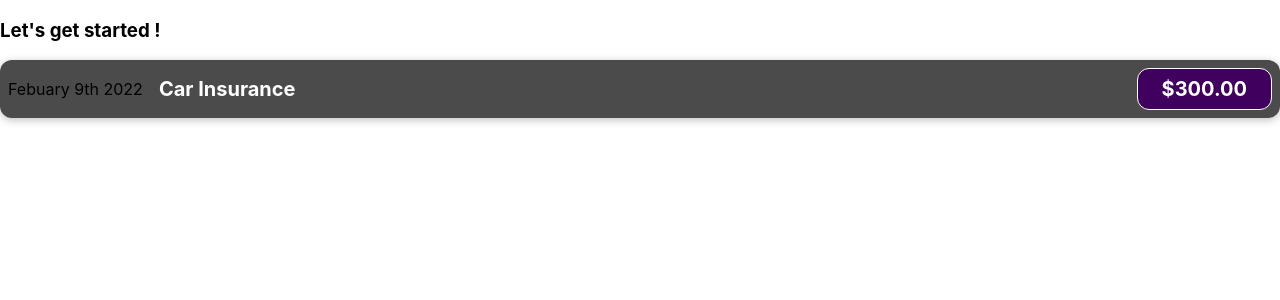
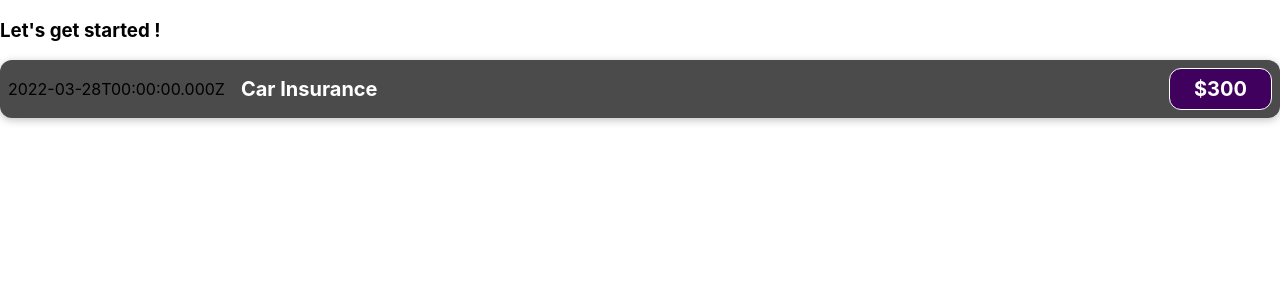
Before and after one commit to duongquang18it3/React-JS-incl-Hooks-React-Router-Redux-, a React (Create React App) app in the folder 03 React basic and working with components/my-react-app/: page / in a window 1280 px wide. Shown: the top 300 px of the page. Built offline with nearby package versions, Linux system fonts and the light colour scheme.

Commit message:
outputting-dynamic-data

```diff
--- a/03 React basic and working with components/my-react-app/src/components/ExpenseItem.js
+++ b/03 React basic and working with components/my-react-app/src/components/ExpenseItem.js
@@ -1,11 +1,14 @@
 import "./ExpenseItem.css";
 function ExpenseItem() {
+  const expenseTitle = "Car Insurance";
+  const expenseDate = new Date(2022, 2, 28);
+  const expenseAmount = 300.0;
   return (
     <div className="expense-item">
-      <div>Febuary 9th 2022</div>
+      <div>{expenseDate.toISOString()}</div>
       <div className="expense-item__description">
-        <h2>Car Insurance</h2>
-        <div className="expense-item__price">$300.00</div>
+        <h2>{expenseTitle}</h2>
+        <div className="expense-item__price">${expenseAmount}</div>
       </div>
     </div>
   );
```
